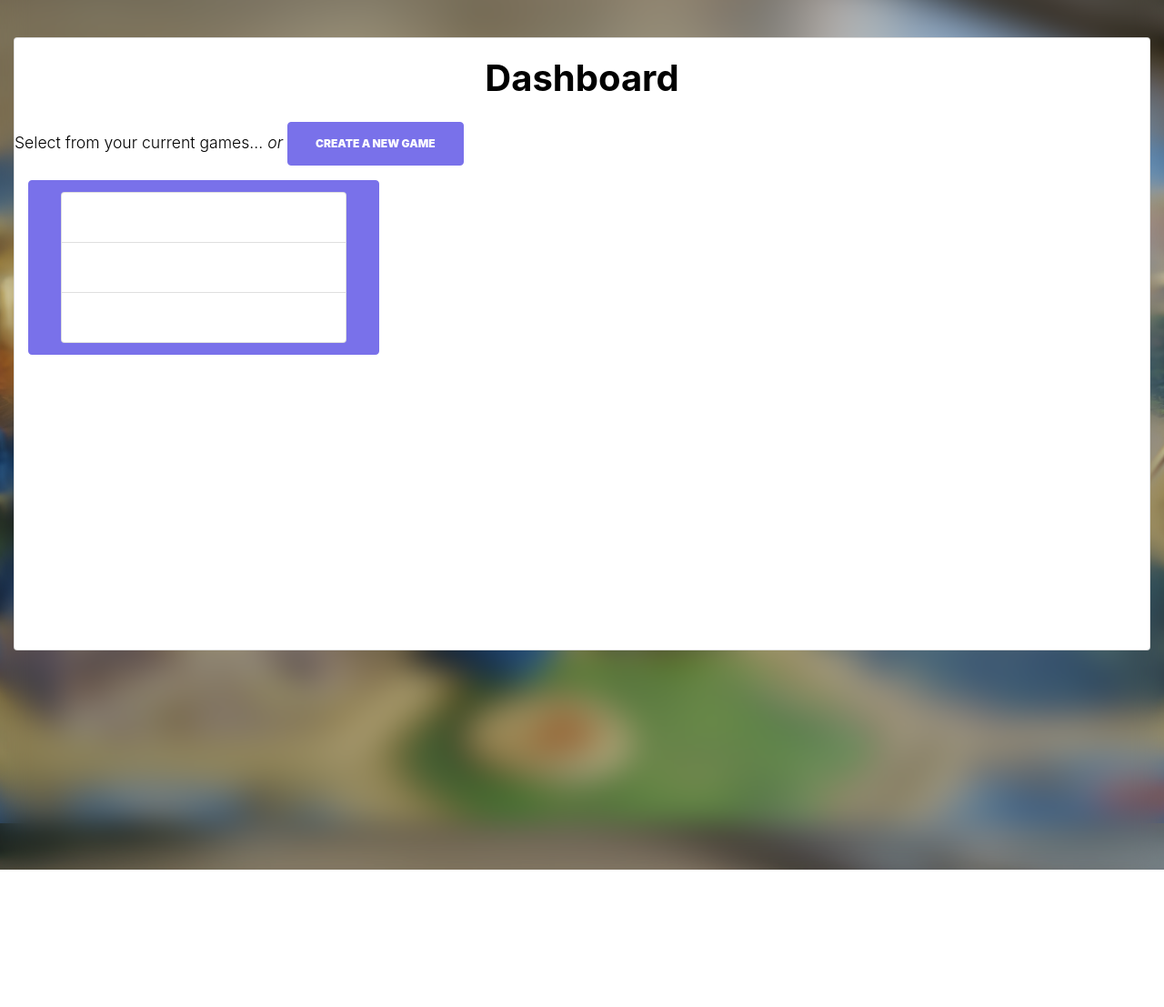
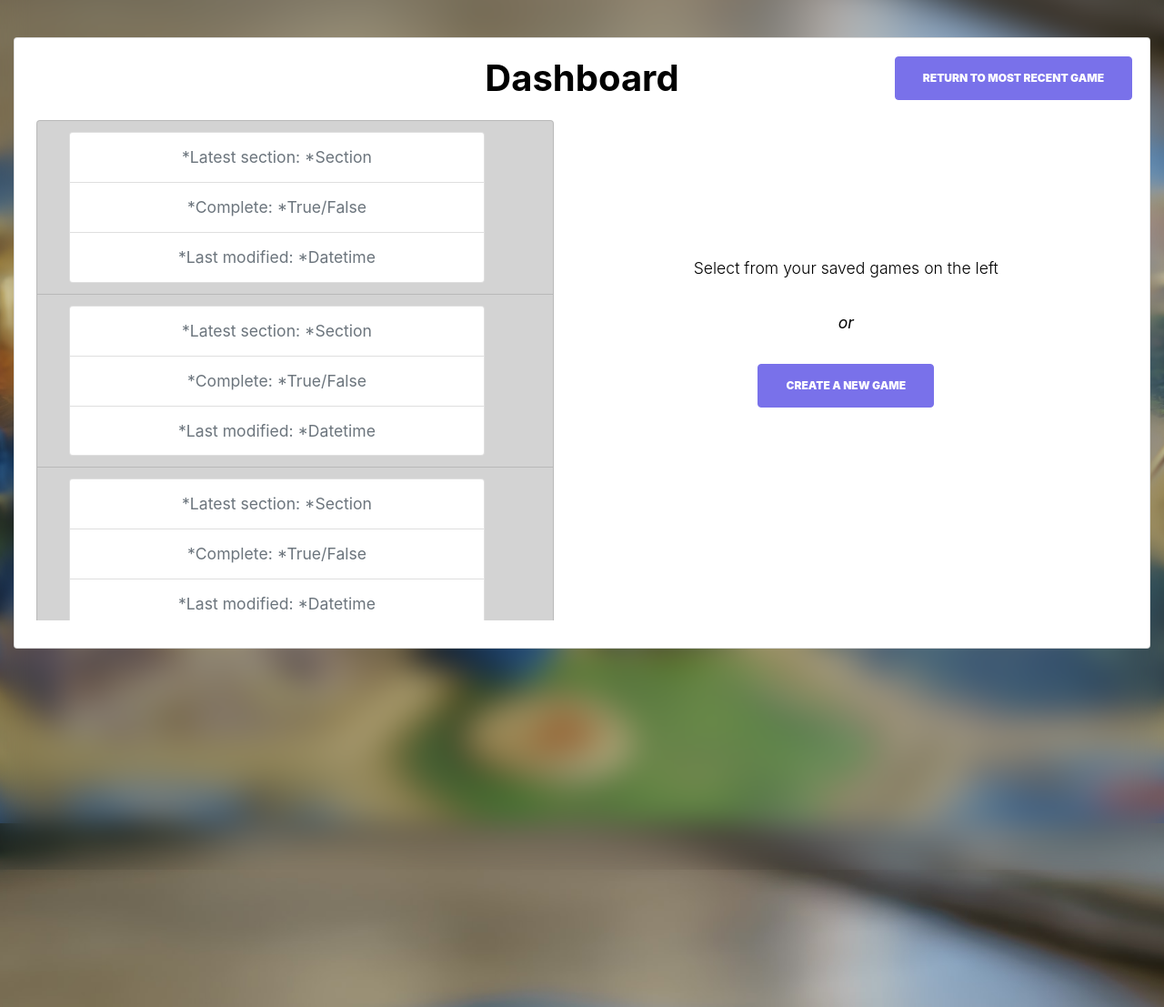
Before and after one commit to tsmithscott/tega-toolkit, a Flask app: page /dashboard in a window 1280 px wide; the page is wider, and only the part inside the window is pictured. Shown: the part 109-1216 px from the top of that part at 91% size. Before the commit the page ends 1065 px from the top of that part, so only its background shows below. Run offline with Flask 3, Linux system fonts and the light colour scheme; the visitor is signed in with stand-in values (Sample User, id 1); some libraries are stand-ins or nearby versions; some web fonts are replaced.

Commit message:
Added saved game page and navigation button

```diff
--- a/static/js/dashboard.js
+++ b/static/js/dashboard.js
@@ -44,6 +44,15 @@
 	populateModelDropdown();
 	loadGameData();
 	disableBodyScroll();
+});
+
+$("#page-switch-button").click(function() {
+    var buttonText = $(this).text().trim();
+    if (buttonText === "Return to most recent game") {
+        $(this).text("Return to saved games");
+    } else if (buttonText === "Return to saved games") {
+        $(this).text("Return to most recent game");
+    }
 });
 
 function disableBodyScroll() {
@@ -620,9 +629,8 @@
 }
 
 
-// TODO: Add cookie functionality, remove redundant testing code (if (clickedButton.children().val() === "0"), etc.)
 // Handle dashboard list button clicks
-$('.list-group-item').click(function() {
+$('.list-group-item.dashboard-section').click(function() {
 	let currentButton = $('.list-group-item.list-group-item-action.active');
 	let clickedButton = $(this);
 	let clickedButtonContent = clickedButton.attr('id') + '-content';
@@ -810,6 +818,26 @@
 	}
 }
 
+
+function toggleDashboardPage() {
+	// Toggle visibility of saved games page
+	if ($("#dashboard-saved-games").is(":hidden")) {
+		$("#dashboard-saved-games").show();
+	} else {
+		$("#dashboard-saved-games").hide();
+	}
+	// Toggle visibility of dashboard page
+	if ($("#dashboard-container-left").is(":hidden")) {
+		$("#dashboard-container-left").show();
+		$("#progress-bar-div").parent().show();
+		loadGameData();
+	} else {
+		$("#dashboard-container-left").hide();
+		$("#progress-bar-div").parent().hide();
+	}
+}
+
+
 // Handle 'Theoretical Foundation' section modals
 $("#foundationModal1Button").click(function(){
 	$("#foundationModal1").modal('show');
--- a/templates/dashboard.html
+++ b/templates/dashboard.html
@@ -6,13 +6,29 @@
         <div id="dashboard-outer-column" class="col-xs-12" style="min-width: 1250px; max-width: 1250px;">
             <div class="ml-auto aos-init aos-animate" data-aos="fade-up" data-aos-delay="500">
                 <div id="dashboard-card" class="card" style="min-width: 350px;">
+                    <div id="dashboard-card-header" class="container text-center" style="height: 90px;">
+                        <div class="row">
+                            <div class="col" style="height: 85px;"></div>
+                            <div class="col" style="height: 85px;">
                                 <h1 style="color:black; text-align: center; padding-top: 20px; padding-bottom:0px;">Dashboard</h1>
+                            </div>
+                            <div class="col" style="height: 85px;">
                                 {% if current_user.is_authenticated %}
-                    <div id="dashboard-saved-games" style="min-width:200px; height: 550px; overflow-y: auto; overflow-x:hidden; justify-content:center; align-items: center;">
-                        <p style="color:black;">Select from your current games... <i>or</i> <button class="btn btn-primary">Create a New Game</button></p>
-                        <div class="col-sm-4" style="min-width:200px; height: 550px; overflow-y: scroll; overflow-x:hidden; direction: rtl;">
-                            <ul class="list-group w-sm-50" style="direction: ltr; ">
-                                <button id="introduction" class="list-group-item list-group-item-action" aria-current="true">
+                                <div class="float-right" style="position:relative; top:20px; left:50px;">
+                                    <button id="page-switch-button" class="btn btn-primary" id="dashboard-to-saved-games-button" onclick="toggleDashboardPage()">
+                                        Return to most recent game
+                                    </button>
+                                </div>
+                                {% endif %}
+                            </div>
+                        </div>
+                    </div>
+                    {% if current_user.is_authenticated %}
+                    <div id="dashboard-saved-games" style="min-width:200px; height: 550px; overflow-y: hidden; overflow-x:hidden; justify-content:center; align-items: center;">
+                        <div class="row">
+                            <div class="col-sm-6 text-center ml-4" style="min-width:200px; height: 550px; overflow-y:hidden; overflow-x:hidden; direction: rtl;">
+                                <ul class="list-group mx-auto ml-2" style="direction: rtl; overflow-x: hidden; overflow-y: scroll; height: 550px;">
+                                    <button id="test-saved-game-button" class="list-group-item list-group-item-action" aria-current="true">
                                         <input type="hidden">
                                         <div class="col-sm mx-auto text-nowrap">
                                             <ul class="list-group list-group-horizontal-sm justify-content-center">
@@ -22,26 +38,64 @@
                                             </ul>
                                         </div>
                                     </button>
+                                    <button id="test-saved-game-button" class="list-group-item list-group-item-action" aria-current="true">
+                                        <input type="hidden">
+                                        <div class="col-sm mx-auto text-nowrap">
+                                            <ul class="list-group list-group-horizontal-sm justify-content-center">
+                                                <li class="list-group-item">Latest section: *Section*</li>
+                                                <li class="list-group-item">Complete: *True/False*</li>
+                                                <li class="list-group-item">Last modified: *Datetime*</li>
                                             </ul>
+                                        </div>
+                                    </button>
+                                    <button id="test-saved-game-button" class="list-group-item list-group-item-action" aria-current="true">
+                                        <input type="hidden">
+                                        <div class="col-sm mx-auto text-nowrap">
+                                            <ul class="list-group list-group-horizontal-sm justify-content-center">
+                                                <li class="list-group-item">Latest section: *Section*</li>
+                                                <li class="list-group-item">Complete: *True/False*</li>
+                                                <li class="list-group-item">Last modified: *Datetime*</li>
+                                            </ul>
+                                        </div>
+                                    </button>
+                                    <button id="test-saved-game-button" class="list-group-item list-group-item-action" aria-current="true">
+                                        <input type="hidden">
+                                        <div class="col-sm mx-auto text-nowrap">
+                                            <ul class="list-group list-group-horizontal-sm justify-content-center">
+                                                <li class="list-group-item">Latest section: *Section*</li>
+                                                <li class="list-group-item">Complete: *True/False*</li>
+                                                <li class="list-group-item">Last modified: *Datetime*</li>
+                                            </ul>
+                                        </div>
+                                    </button>
+                                </ul>
+                            </div>
+                            <div class="col-sm-5 text-center" style="min-width:200px; height: 550px; overflow-y:hidden; overflow-x:hidden; direction: rtl;"">
+                                <div class="centered-div my-auto" style="height:100%; position: relative; top: -35px;">
+                                    <p style="color:black;">Select from your saved games on the left <br /><br /><b><i>or</i></b><br /><br />
+                                         <button class="btn btn-primary" onclick="toggleDashboardPage()">Create a New Game</button>
+                                    </p>
+                                </div>
+                            </div>
                         </div>
                     </div>
                     {% endif %}
                     <div id="dashboard-container-left" class="row gx-5 centered-div flex-nowrap" style="padding-bottom: 25px; padding-left: 45px; padding-right: 45px; {% if current_user.is_authenticated %}display: none{% endif %}">
-                        <div class="col-sm-4" style="min-width:200px; height: 550px; overflow-y: scroll; overflow-x:hidden; direction: rtl;">
+                        <div class="col-sm-5" style="min-width:200px; height: 550px; overflow-y: scroll; overflow-x:hidden; direction: rtl;">
                             <ul class="list-group w-sm-50" style="direction: ltr;">
-                                <button id="introduction" class="list-group-item list-group-item-action active" aria-current="true">Introduction<input type="hidden" value=1></button>
-                                <button id="profile" class="list-group-item list-group-item-action" disabled style="background-color:lightgray">Player profile<input type="hidden" value=0></button>
-                                <button id="typology" class="list-group-item list-group-item-action" disabled style="background-color:lightgray">Learner typology<input type="hidden" value=0></button>
-                                <button id="characteristics" class="list-group-item list-group-item-action" disabled style="background-color:lightgray">Game characteristics<input type="hidden" value=0></button>
-                                <button id="foundation" class="list-group-item list-group-item-action" disabled style="background-color:lightgray">Theoretical foundation<input type="hidden" value=0></button>
-                                <button id="model" class="list-group-item list-group-item-action" disabled style="background-color:lightgray">Theoretical model<input type="hidden" value=0></button>
-                                <button id="slate" class="list-group-item list-group-item-action" disabled style="background-color:lightgray">Clean Slate Game<input type="hidden" value=0></button>
-                                <button id="accessibility" class="list-group-item list-group-item-action" disabled style="background-color:lightgray">Inclusivity and accessibility<input type="hidden" value=0></button>
-                                <button id="design" class="list-group-item list-group-item-action" disabled style="background-color:lightgray">Flow element of the design<input type="hidden" value=0></button>
-                                <button id="instruction" class="list-group-item list-group-item-action" disabled style="background-color:lightgray">Drafting instructions of the game<input type="hidden" value=0></button>
-                                <button id="playability" class="list-group-item list-group-item-action" disabled style="background-color:lightgray">Game playability<input type="hidden" value=0></button>
-                                <button id="assessment" class="list-group-item list-group-item-action" disabled style="background-color:lightgray">Assessment<input type="hidden" value=0></button>
-                                <button id="justification" class="list-group-item list-group-item-action" disabled style="background-color:lightgray">Justification<input type="hidden" value=0></button>
+                                <button id="introduction" class="list-group-item list-group-item-action dashboard-section active" aria-current="true">Introduction<input type="hidden" value=1></button>
+                                <button id="profile" class="list-group-item list-group-item-action dashboard-section" disabled style="background-color:lightgray">Player profile<input type="hidden" value=0></button>
+                                <button id="typology" class="list-group-item list-group-item-action dashboard-section" disabled style="background-color:lightgray">Learner typology<input type="hidden" value=0></button>
+                                <button id="characteristics" class="list-group-item list-group-item-action dashboard-section" disabled style="background-color:lightgray">Game characteristics<input type="hidden" value=0></button>
+                                <button id="foundation" class="list-group-item list-group-item-action dashboard-section" disabled style="background-color:lightgray">Theoretical foundation<input type="hidden" value=0></button>
+                                <button id="model" class="list-group-item list-group-item-action dashboard-section" disabled style="background-color:lightgray">Theoretical model<input type="hidden" value=0></button>
+                                <button id="slate" class="list-group-item list-group-item-action dashboard-section" disabled style="background-color:lightgray">Clean Slate Game<input type="hidden" value=0></button>
+                                <button id="accessibility" class="list-group-item list-group-item-action dashboard-section" disabled style="background-color:lightgray">Inclusivity and accessibility<input type="hidden" value=0></button>
+                                <button id="design" class="list-group-item list-group-item-action dashboard-section" disabled style="background-color:lightgray">Flow element of the design<input type="hidden" value=0></button>
+                                <button id="instruction" class="list-group-item list-group-item-action dashboard-section" disabled style="background-color:lightgray">Drafting instructions of the game<input type="hidden" value=0></button>
+                                <button id="playability" class="list-group-item list-group-item-action dashboard-section" disabled style="background-color:lightgray">Game playability<input type="hidden" value=0></button>
+                                <button id="assessment" class="list-group-item list-group-item-action dashboard-section" disabled style="background-color:lightgray">Assessment<input type="hidden" value=0></button>
+                                <button id="justification" class="list-group-item list-group-item-action dashboard-section" disabled style="background-color:lightgray">Justification<input type="hidden" value=0></button>
                             </ul>
                         </div>
                         <div id="dashboard-container-right" class="container justify-content-center text-center p-2" style="max-height:550px; min-height:550px;">
@@ -1040,15 +1094,13 @@
                         </div>
                     </div>
                     <br />
-                    {% if not current_user.is_authenticated %}
-                    <div class="row">
+                    <div class="row" style="{% if current_user.is_authenticated %}display:none;{% endif %}">
                         <div id="progress-bar-div" class="col-md-12">
                             <div class="progress">
                                 <div id="progress-bar" class="progress-bar" role="progressbar" aria-label="Basic example" style="width: 0%" aria-valuenow="0" aria-valuemin="0" aria-valuemax="100"></div>
                             </div>
                         </div>
                     </div>
-                    {% endif %}
                 </div>
             </div>
         </div>
```
Lines whose indentation alone changed are shown as unchanged.
